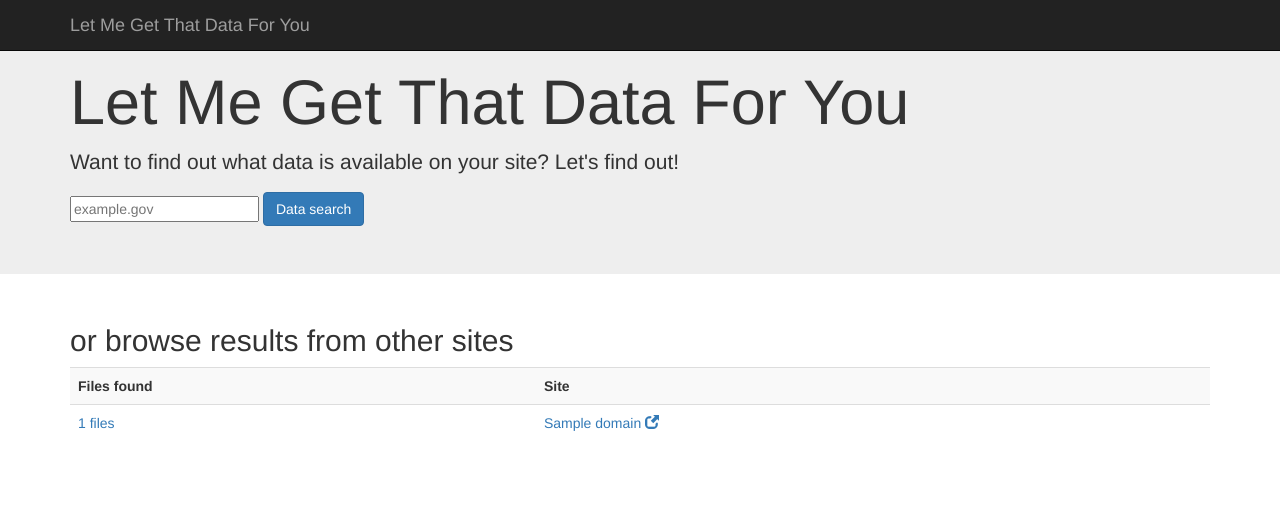
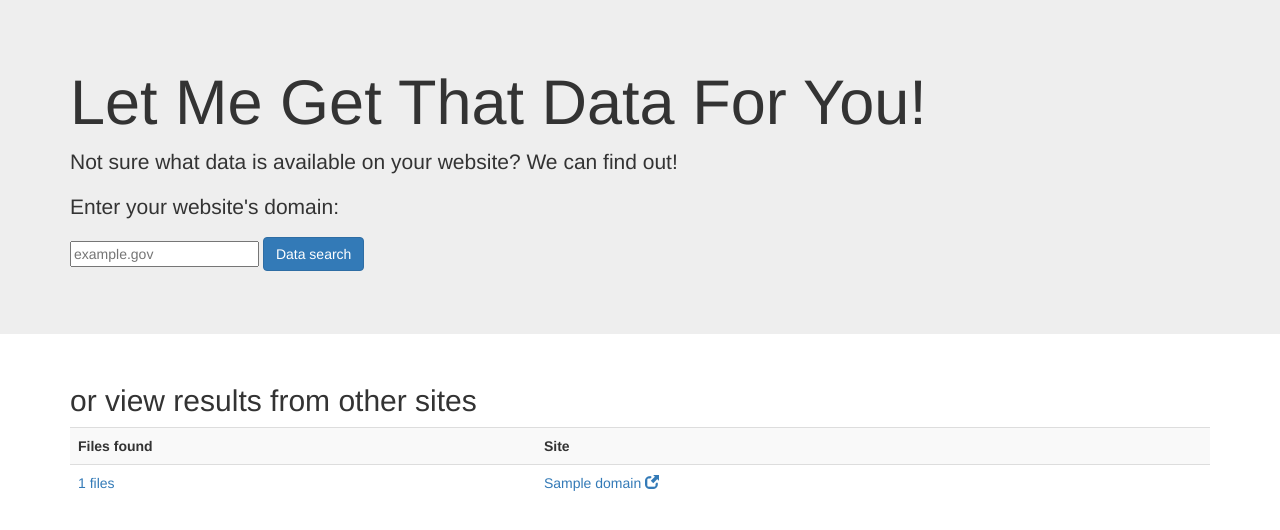
Before and after one commit to opendata/lmgtdfy, a Django app: page / in a window 1280 px wide. Shown: the top 530 px of the page. Run offline with Django 3.2, Linux system fonts and the light colour scheme; tables that the repository leaves empty hold one stand-in row (values such as "Sample post"); some libraries are stand-ins or nearby versions.

Commit message:
Cleanup format list on results page.

```diff
--- a/lmgtfy/templates/main.html
+++ b/lmgtfy/templates/main.html
@@ -1,11 +1,12 @@
 {% extends "base.html" %}
 {% load crispy_forms_tags %}
+{% block nav %}{% endblock %}
 {% block content %}
 <div class="jumbotron">
     <div class="container">
-        <h1>Let Me Get That Data For You</h1>
-        <p class="">Want to find out what data is available on your site?  Let's find out!</p>
-        {% crispy form form.helper %}
+        <h1>Let Me Get That Data For You!</h1>
+        <p>Not sure what data is available on your website?  We can find out!</p>
+        <p> Enter your website's domain: {% crispy form form.helper %}</p>
     </div>
 </div>
 
@@ -15,7 +16,7 @@
         <div class="alert {{ message.tags }}" role="alert">{{ message }}</div>
     {% endfor %}
 {% endif %}
-    <h2>or browse results from other sites</h2>
+    <h2>or view results from other sites</h2>
     <table class="table table-striped">
         <tbody>
         <tr><th>Files found</th><th>Site</th></tr>
--- a/lmgtfy/views.py
+++ b/lmgtfy/views.py
@@ -79,6 +79,9 @@ class SearchResultView(ListView):
     def get_context_data(self, **kwargs):
         context = super(SearchResultView, self).get_context_data(**kwargs)
         context['domain_name'] = self.kwargs['domain']
+        context['format']      = self.kwargs.get('fmt')
+        self.kwargs['fmt'] = None # clear the format
+        # so that we get a list of all of the formats for the domain
         qs = set(self.get_queryset().values_list('fmt', flat=True))
         context['file_formats'] = list(qs)
         return context
```
Also changed, not shown: lmgtfy/templates/result.html (+6 -2 lines).
